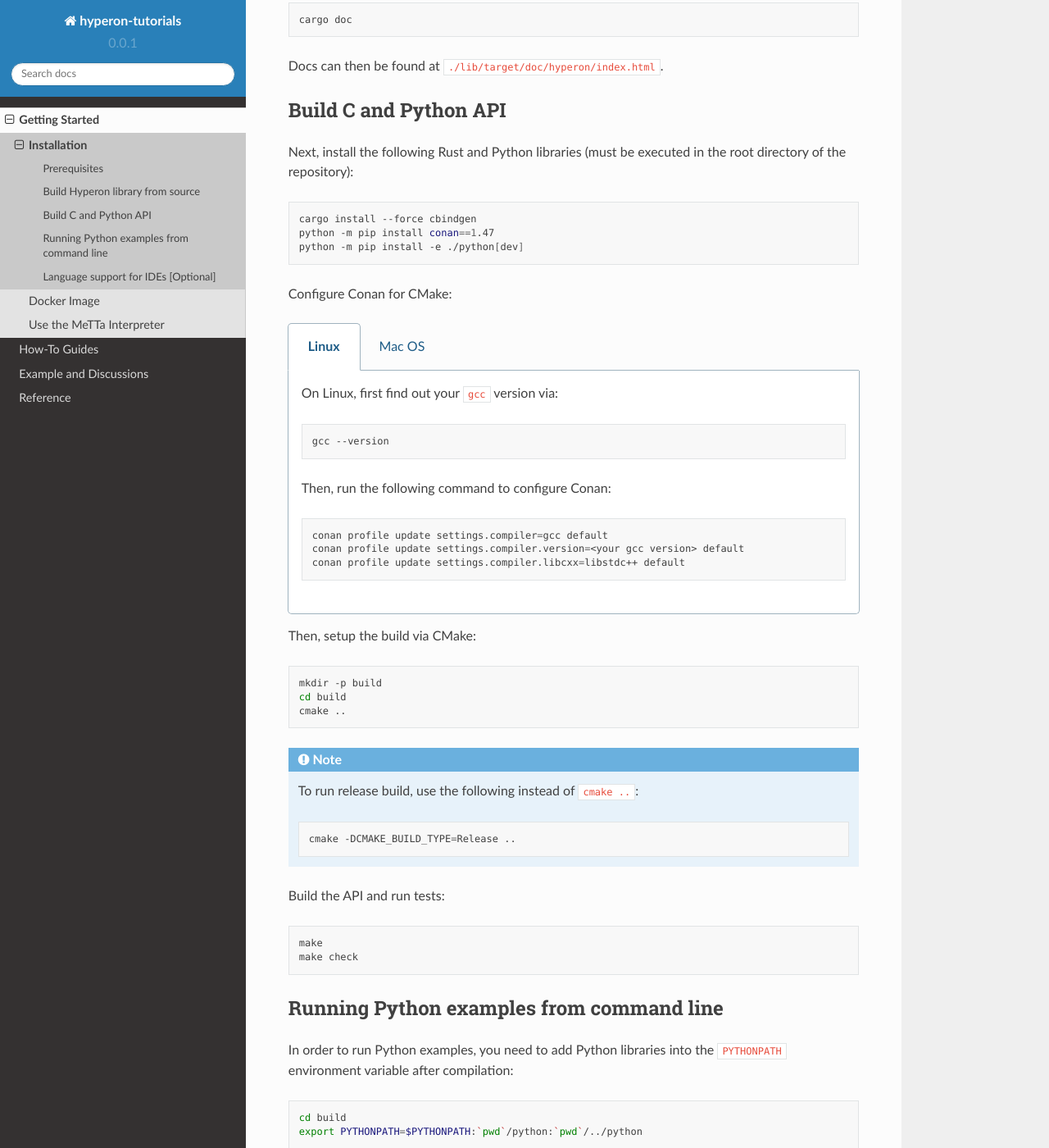
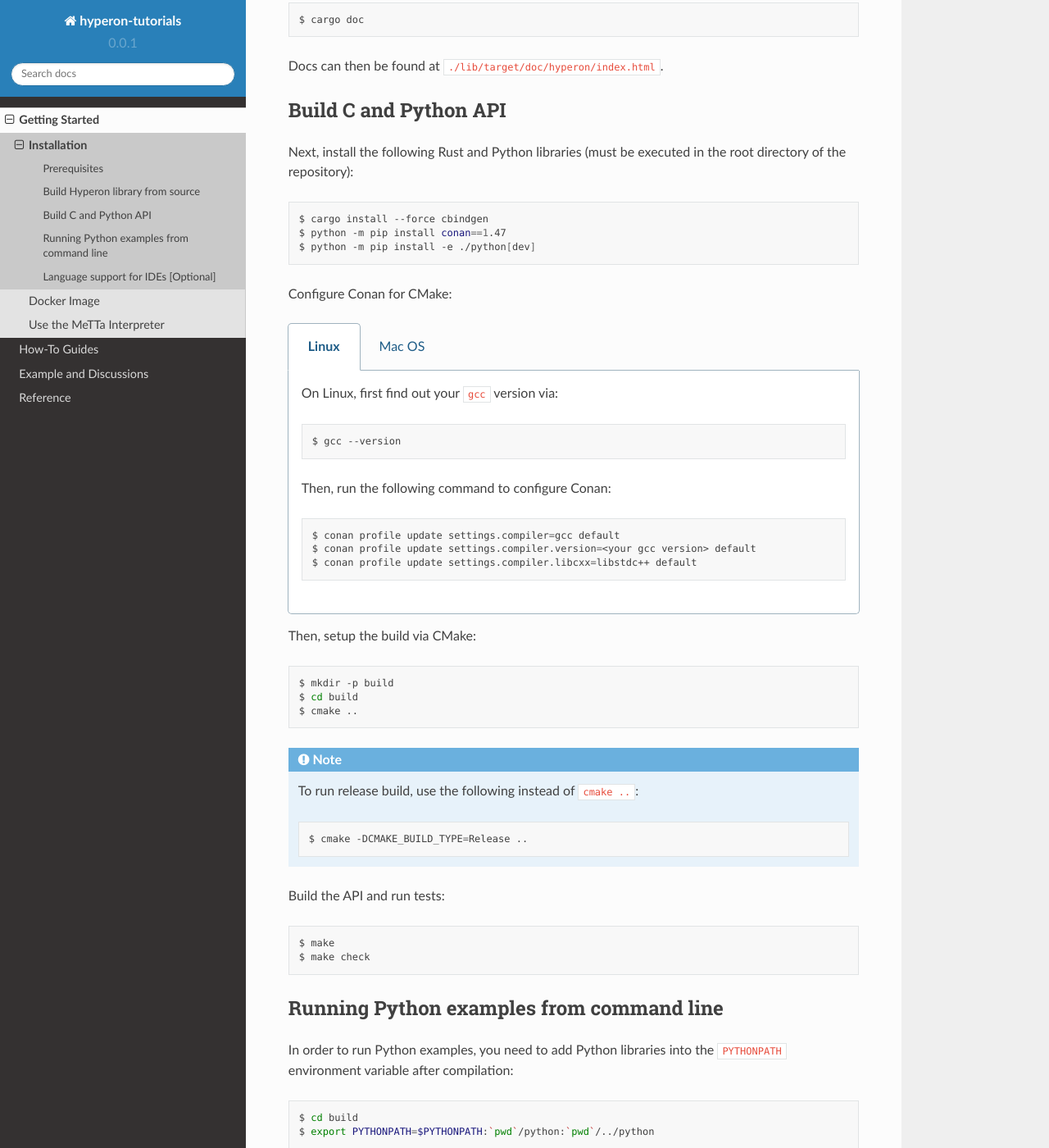
Before and after one commit to TownesZhou/hyperon-tutorials, a Sphinx documentation site: the page built from docs/source/getting_started/installation.md, in a window 1280 px wide and 1400 px high, scrolled down 984 px. Shown: the whole window at 82% size. Built offline with Sphinx 7.4.7 and the Read the Docs theme 2.0.0, drawn with Linux system fonts in a browser that asks for light colours; some of the changed text lies outside the part shown.

Commit message:
Add dollar sign ($) to CL commands

`````diff
--- a/docs/source/getting_started/installation.md
+++ b/docs/source/getting_started/installation.md
@@ -7,8 +7,8 @@ Support for building from source on Windows is currently work in progress.
 ## Prerequisites
 
 Install the latest stable [Rust](https://www.rust-lang.org/tools/install). If Rust is already installed, please ensure you are using the latest stable version via:
-```bash
-rustup update stable
+```shell
+$ rustup update stable
 ```
 
 Install [CMake](https://cmake.org/install/).
@@ -18,28 +18,28 @@ Install [CMake](https://cmake.org/install/).
 
 Clone the [OpenCog Hyperon repository](https://github.com/trueagi-io/hyperon-experimental):
 
-```bash
-git clone https://github.com/trueagi-io/hyperon-experimental.git
+```shell
+$ git clone https://github.com/trueagi-io/hyperon-experimental.git
 ```
 
 Build and test the library:
 
-```bash
-cd ./lib
-cargo build
-cargo test
+```shell
+$ cd ./lib
+$ cargo build
+$ cargo test
 ```
 
 To enable logging during tests, execute this instead:
 
-```bash
-RUST_LOG=hyperon=debug cargo test
+```shell
+$ RUST_LOG=hyperon=debug cargo test
 ```
 
 To generate the API docs, execute (under the `lib` directory):
 
-```bash
-cargo doc
+```shell
+$ cargo doc
 ```
 
 Docs can then be found at `./lib/target/doc/hyperon/index.html`.
@@ -49,10 +49,10 @@ Docs can then be found at `./lib/target/doc/hyperon/index.html`.
 
 Next, install the following Rust and Python libraries (must be executed in the root directory of the repository):
 
-```bash
-cargo install --force cbindgen
-python -m pip install conan==1.47
-python -m pip install -e ./python[dev]
+```shell
+$ cargo install --force cbindgen
+$ python -m pip install conan==1.47
+$ python -m pip install -e ./python[dev]
 ```
 
 Configure Conan for CMake:
@@ -62,16 +62,16 @@ Configure Conan for CMake:
 
 On Linux, first find out your `gcc` version via:
 
-```bash
-gcc --version
+```shell
+$ gcc --version
 ```
 
 Then, run the following command to configure Conan:
 
-```bash
-conan profile update settings.compiler=gcc default
-conan profile update settings.compiler.version=<your gcc version> default
-conan profile update settings.compiler.libcxx=libstdc++ default
+```shell
+$ conan profile update settings.compiler=gcc default
+$ conan profile update settings.compiler.version=<your gcc version> default
+$ conan profile update settings.compiler.libcxx=libstdc++ default
 ```
 
 ````
@@ -80,15 +80,15 @@ conan profile update settings.compiler.libcxx=libstdc++ default
 
 On Mac OS, find out your `clang` version via:
 
-```bash
-clang --version
+```shell
+$ clang --version
 ```
 
 Then, run the following command to configure Conan:
-```bash
-conan profile update settings.compiler=clang default
-conan profile update settings.compiler.version=<your clang version> default
-conan profile update settings.compiler.libcxx=libc++ default
+```shell
+$ conan profile update settings.compiler=clang default
+$ conan profile update settings.compiler.version=<your clang version> default
+$ conan profile update settings.compiler.libcxx=libc++ default
 ```
 
 ````
@@ -96,34 +96,34 @@ conan profile update settings.compiler.libcxx=libc++ default
 
 Then, setup the build via CMake:
 
-```bash
-mkdir -p build
-cd build
-cmake ..
+```shell
+$ mkdir -p build
+$ cd build
+$ cmake ..
 ```
 
 ````{note}
 To run release build, use the following instead of `cmake ..`:
 
-```bash
-cmake -DCMAKE_BUILD_TYPE=Release ..
+```shell
+$ cmake -DCMAKE_BUILD_TYPE=Release ..
 ```
 
 ````
 
 Build the API and run tests:
-```bash
-make
-make check
+```shell
+$ make
+$ make check
 ```
 
 ## Running Python examples from command line
 
 In order to run Python examples, you need to add Python libraries into the `PYTHONPATH` environment variable after compilation:
 
-```bash
-cd build
-export PYTHONPATH=$PYTHONPATH:`pwd`/python:`pwd`/../python
+```shell
+$ cd build
+$ export PYTHONPATH=$PYTHONPATH:`pwd`/python:`pwd`/../python
 ```
 
 ## Language support for IDEs [Optional]
`````
